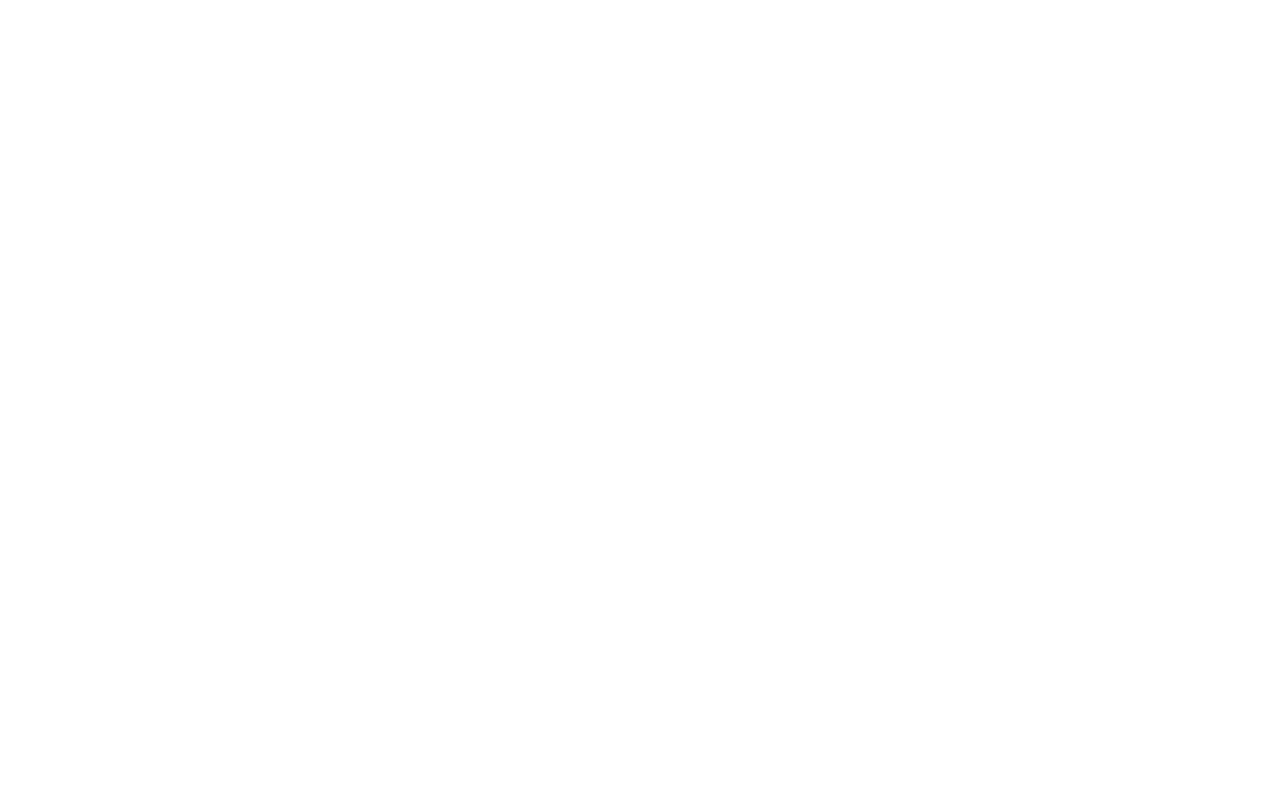
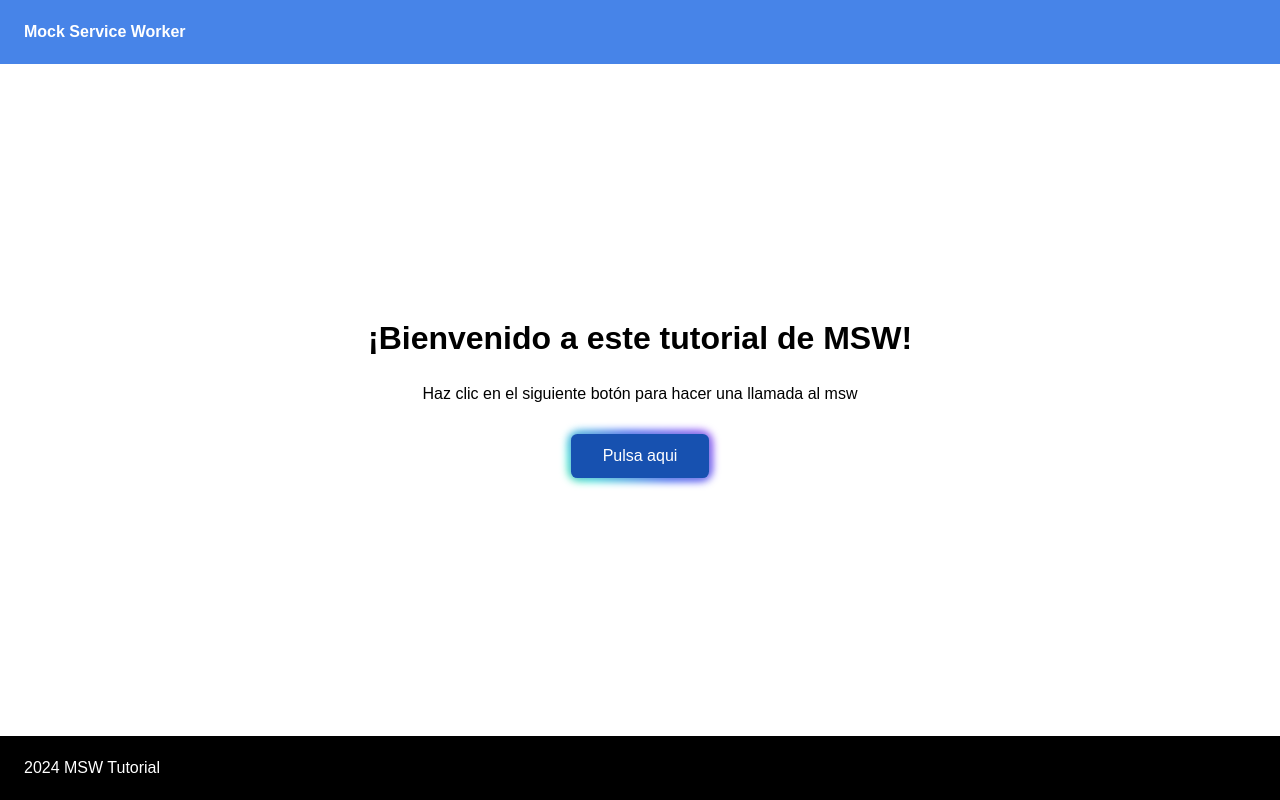
Before and after one commit to andresautentia/msw-tutorial, an Angular app: page / in a window 1280 px wide. Built offline with nearby package versions, Linux system fonts and the light colour scheme.

Commit message:
feat: add example page

```diff
--- a/src/app/app.routes.ts
+++ b/src/app/app.routes.ts
@@ -1,3 +1,16 @@
 import { Routes } from '@angular/router';
+import { MswTestComponent } from './pages/components/msw-test.component';
 
-export const routes: Routes = [];
+export const routes: Routes = [
+  {
+    path: '',
+    loadComponent: () =>
+      import('./pages/home.page').then((m) => m.HomePageComponent),
+    children: [
+      {
+        path: '',
+        component: MswTestComponent,
+      },
+    ],
+  },
+];
--- /dev/null
+++ b/src/app/pages/components/msw-test.component.html
@@ -0,0 +1,7 @@
+<section class="msw-test">
+  <h2 class="title">¡Bienvenido a este tutorial de MSW!</h2>
+  <p class="subtitle">
+    Haz clic en el siguiente botón para hacer una llamada al msw
+  </p>
+  <button class="cta">Pulsa aqui</button>
+</section>
--- /dev/null
+++ b/src/app/pages/components/msw-test.component.scss
@@ -0,0 +1,78 @@
+:host {
+  display: flex;
+  width: 100%;
+  min-height: 100%;
+  align-items: center;
+  justify-content: center;
+  text-align: center;
+  padding: 1rem;
+}
+
+.msw-test {
+  font-family: "Arial";
+  display: flex;
+  flex-direction: column;
+  gap: 2rem;
+  align-items: center;
+
+  .title {
+    font-size: 2rem;
+  }
+  .subtitle {
+    font-size: 1rem;
+  }
+  .cta {
+    cursor: pointer;
+    font-size: 1rem;
+    border: 0;
+    background-color: #1751b0;
+    color: #fff;
+    padding: 0.8rem 2rem;
+    border-radius: 0.4rem;
+    box-shadow: 0px 0px 8px #7f9fd4;
+    width: fit-content;
+    position: relative;
+  }
+  .cta:before {
+    content: "";
+    background: linear-gradient(
+      45deg,
+      #ff0000,
+      #ff7300,
+      #fffb00,
+      #48ff00,
+      #00ffd5,
+      #002bff,
+      #7a00ff,
+      #ff00c8,
+      #ff0000
+    );
+    position: absolute;
+    top: -2px;
+    left: -2px;
+    background-size: 400%;
+    z-index: -1;
+    filter: blur(5px);
+    width: calc(100% + 4px);
+    height: calc(100% + 4px);
+    animation: glowing 20s linear infinite;
+    opacity: 1;
+    transition: opacity 0.3s ease-in-out;
+    border-radius: 10px;
+  }
+  .cta:hover {
+    background-color: #336ece;
+  }
+}
+
+@keyframes glowing {
+  0% {
+    background-position: 0 0;
+  }
+  50% {
+    background-position: 400% 0;
+  }
+  100% {
+    background-position: 0 0;
+  }
+}
--- /dev/null
+++ b/src/app/pages/components/msw-test.component.ts
@@ -0,0 +1,12 @@
+import { CommonModule } from '@angular/common';
+import { ChangeDetectionStrategy, Component } from '@angular/core';
+
+@Component({
+  selector: 'app-msw',
+  standalone: true,
+  imports: [CommonModule],
+  templateUrl: './msw-test.component.html',
+  styleUrl: './msw-test.component.scss',
+  changeDetection: ChangeDetectionStrategy.OnPush,
+})
+export class MswTestComponent {}
--- /dev/null
+++ b/src/app/pages/home.page.html
@@ -0,0 +1,11 @@
+<header>
+  <h1>Mock Service Worker</h1>
+</header>
+
+<main>
+  <router-outlet></router-outlet>
+</main>
+
+<footer>
+  <p>2024 MSW Tutorial</p>
+</footer>
--- /dev/null
+++ b/src/app/pages/home.page.scss
@@ -0,0 +1,24 @@
+:host {
+  display: flex;
+  flex-direction: column;
+  min-height: 100%;
+}
+
+header {
+  background-color: #4784e8;
+  padding: 1.5rem;
+  font-family: "Arial";
+  color: #fff;
+}
+
+main {
+  flex: 1;
+  display: flex;
+}
+
+footer {
+  padding: 1.5rem;
+  background-color: #000;
+  font-family: "Arial";
+  color: #fff;
+}
--- /dev/null
+++ b/src/app/pages/home.page.ts
@@ -0,0 +1,13 @@
+import { CommonModule } from '@angular/common';
+import { ChangeDetectionStrategy, Component } from '@angular/core';
+import { RouterOutlet } from '@angular/router';
+
+@Component({
+  selector: 'app-page',
+  standalone: true,
+  imports: [CommonModule, RouterOutlet],
+  templateUrl: './home.page.html',
+  styleUrl: './home.page.scss',
+  changeDetection: ChangeDetectionStrategy.OnPush,
+})
+export class HomePageComponent {}
```
